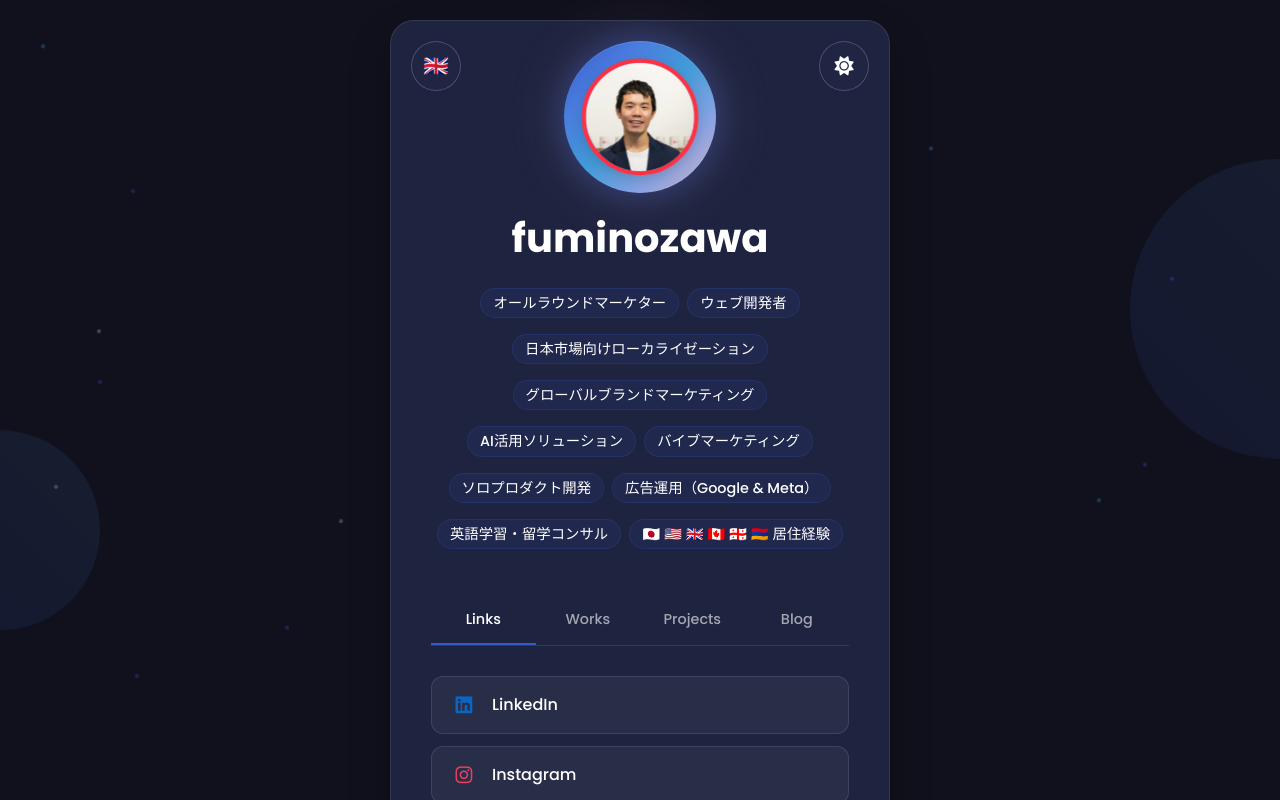
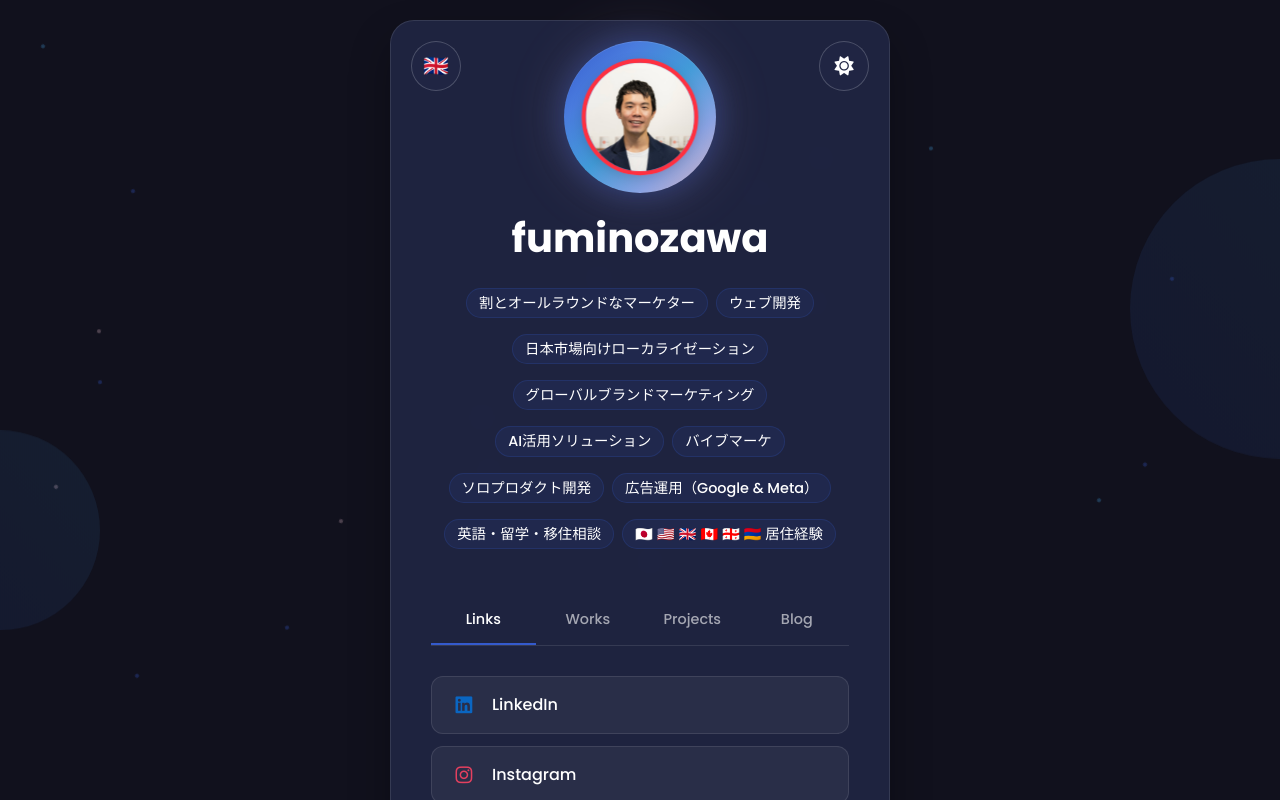
Before and after one commit to farang-dev/fuminozawa-portfolio-2.0, a Next.js app: page / in a window 1280 px wide. Both pictures are taken after a click on the element "🇯🇵". Shown: the top 800 px of the page. Built offline with nearby package versions, Linux system fonts and the light colour scheme.

Commit message:
front - text mod

```diff
--- a/src/app/page.tsx
+++ b/src/app/page.tsx
@@ -448,15 +448,15 @@ export default function Home() {
                   </>
                 ) : (
                   <>
-                    <li className="chip">オールラウンドマーケター</li>
-                    <li className="chip">ウェブ開発者</li>
+                    <li className="chip">割とオールラウンドなマーケター</li>
+                    <li className="chip">ウェブ開発</li>
                     <li className="chip">日本市場向けローカライゼーション</li>
                     <li className="chip">グローバルブランドマーケティング</li>
                     <li className="chip">AI活用ソリューション</li>
-                    <li className="chip">バイブマーケティング</li>
+                    <li className="chip">バイブマーケ</li>
                     <li className="chip">ソロプロダクト開発</li>
                     <li className="chip">広告運用（Google & Meta）</li>
-                    <li className="chip">英語学習・留学コンサル</li>
+                    <li className="chip">英語・留学・移住相談</li>
                     <li className="chip">🇯🇵 🇺🇸 🇬🇧 🇨🇦 🇬🇪 🇦🇲 居住経験</li>
                   </>
                 )}
```
